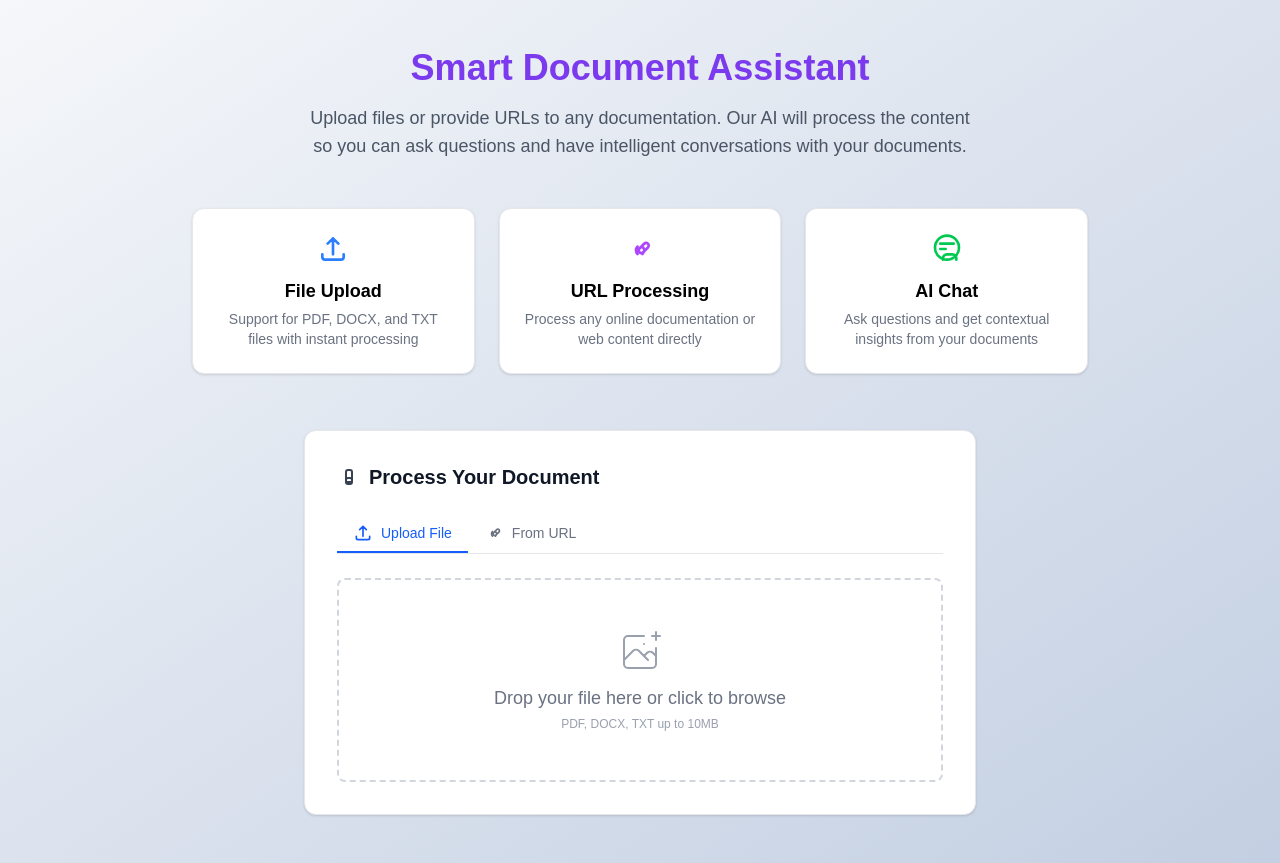
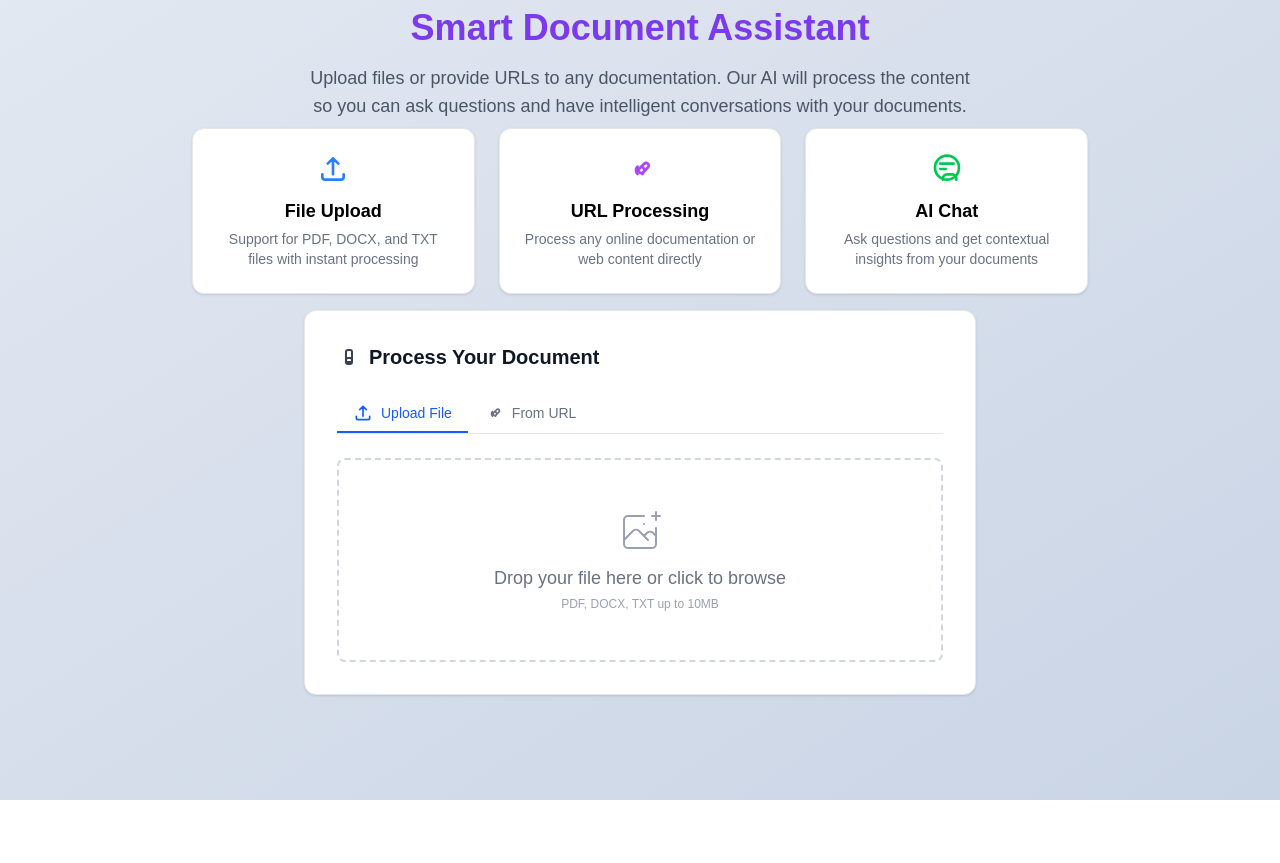
Before and after one commit to Akash3106/smart_doc, a Next.js app: page / in a window 1280 px wide. After the commit the page ends 800 px from the top, so only its background shows below. Built offline with nearby package versions, Linux system fonts and the light colour scheme.

Commit message:
enhancing the UI

```diff
--- a/src/app/document/page.tsx
+++ b/src/app/document/page.tsx
@@ -278,7 +278,9 @@ export default function DocumentPage() {
 
         {/* Sidebar */}
         <aside className="w-full max-w-xs flex flex-col gap-6">
-          <button className="w-full bg-white border-2 border-gray-300 rounded-lg py-3 font-semibold text-gray-700 hover:bg-gray-50 hover:border-gray-400 transition shadow-sm">
+          <button className="w-full bg-white border-2 border-gray-300 rounded-lg py-3 font-semibold text-gray-700 hover:bg-gray-50 hover:border-gray-400 transition shadow-sm"
+          onClick={() => router.push("/")}
+          >
             Process New Document
           </button>
 
--- a/src/app/globals.css
+++ b/src/app/globals.css
@@ -43,3 +43,53 @@ body {
 .custom-scrollbar::-webkit-scrollbar-thumb:hover {
   background: #94a3b8;
 }
+
+/* Animations */
+@keyframes fadeInUp {
+  0% { opacity: 0; transform: translateY(40px); }
+  100% { opacity: 1; transform: translateY(0); }
+}
+.animate-fadeInUp {
+  animation: fadeInUp 0.8s cubic-bezier(0.23, 1, 0.32, 1) both;
+}
+.animate-fadeInUp.delay-100 { animation-delay: 0.1s; }
+.animate-fadeInUp.delay-200 { animation-delay: 0.2s; }
+.animate-fadeInUp.delay-300 { animation-delay: 0.3s; }
+.animate-fadeInUp.delay-400 { animation-delay: 0.4s; }
+.animate-fadeInUp.delay-500 { animation-delay: 0.5s; }
+
+@keyframes bgFadeIn {
+  0% { background-position: 0% 50%; }
+  100% { background-position: 100% 50%; }
+}
+.animate-bgFadeIn {
+  animation: bgFadeIn 6s ease-in-out infinite alternate;
+  background-size: 200% 200%;
+}
+
+/* Border pulse for file upload */
+@keyframes pulseBorder {
+  0%, 100% { border-color: #3b82f6; }
+  50% { border-color: #7b3aed; }
+}
+.animate-pulseBorder:hover {
+  animation: pulseBorder 1.2s infinite;
+}
+
+/* Hide scrollbar */
+body, html, .min-h-screen {
+  scrollbar-width: none; /* Firefox */
+  -ms-overflow-style: none; /* IE 10+ */
+}
+body::-webkit-scrollbar, html::-webkit-scrollbar, .min-h-screen::-webkit-scrollbar {
+  display: none;
+}
+
+/* Card hover effect (already in Tailwind, but extra polish) */
+.card-hover {
+  transition: transform 0.3s cubic-bezier(0.23, 1, 0.32, 1), box-shadow 0.3s;
+}
+.card-hover:hover {
+  transform: scale(1.05) translateY(-4px);
+  box-shadow: 0 8px 32px rgba(123, 58, 237, 0.12);
+}
--- a/src/app/page.tsx
+++ b/src/app/page.tsx
@@ -63,10 +63,10 @@ export default function Home() {
   };
 
   return (
-    <div className="min-h-screen bg-gradient-to-br from-[#f5f7fa] to-[#c3cfe2] flex flex-col items-center py-12 px-2">
+    <div className="min-h-screen bg-gradient-to-br from-[#f5f7fa] to-[#c3cfe2] flex flex-col items-center py-2 px-2 overflow-hidden animate-bgFadeIn">
       <Notification />
       {/* Header */}
-      <div className="max-w-2xl w-full text-center mb-12">
+      <div className="max-w-2xl w-full text-center mb-2 animate-fadeInUp">
         <h1 className="text-4xl font-extrabold text-[#7b3aed] mb-4">Smart Document Assistant</h1>
         <p className="text-gray-600 text-lg font-medium">
           Upload files or provide URLs to any documentation. Our AI will process the content so you can ask questions and have intelligent conversations with your documents.
@@ -74,9 +74,9 @@ export default function Home() {
       </div>
 
       {/* Feature Cards */}
-      <div className="flex flex-col md:flex-row gap-6 mb-14 w-full max-w-4xl justify-center">
+      <div className="flex flex-col md:flex-row gap-6 mb-4 w-full max-w-4xl justify-center">
         {/* File Upload Card */}
-        <div className="flex-1 bg-white rounded-xl shadow border border-gray-200 p-6 flex flex-col items-center">
+        <div className="flex-1 bg-white rounded-xl shadow border border-gray-200 p-6 flex flex-col items-center transform transition duration-500 hover:scale-105 hover:shadow-xl animate-fadeInUp delay-100">
           <div className="mb-3">
             <svg className="h-8 w-8 text-blue-500" fill="none" stroke="currentColor" strokeWidth="2" viewBox="0 0 24 24"><path strokeLinecap="round" strokeLinejoin="round" d="M12 16V4m0 0l-4 4m4-4l4 4M20 16v2a2 2 0 01-2 2H6a2 2 0 01-2-2v-2" /></svg>
           </div>
@@ -84,7 +84,7 @@ export default function Home() {
           <div className="text-gray-500 text-center text-sm">Support for PDF, DOCX, and TXT files with instant processing</div>
         </div>
         {/* URL Processing Card */}
-        <div className="flex-1 bg-white rounded-xl shadow border border-gray-200 p-6 flex flex-col items-center">
+        <div className="flex-1 bg-white rounded-xl shadow border border-gray-200 p-6 flex flex-col items-center transform transition duration-500 hover:scale-105 hover:shadow-xl animate-fadeInUp delay-200">
           <div className="mb-3">
             <svg className="h-8 w-8 text-purple-500" fill="none" stroke="currentColor" strokeWidth="2" viewBox="0 0 24 24"><path strokeLinecap="round" strokeLinejoin="round" d="M13.828 10.172a4 4 0 010 5.656m-3.656-5.656a4 4 0 000 5.656m1.414-1.414a2 2 0 002.828 0l3.536-3.536a2 2 0 10-2.828-2.828l-3.536 3.536a2 2 0 000 2.828z" /></svg>
           </div>
@@ -92,7 +92,7 @@ export default function Home() {
           <div className="text-gray-500 text-center text-sm">Process any online documentation or web content directly</div>
         </div>
         {/* AI Chat Card */}
-        <div className="flex-1 bg-white rounded-xl shadow border border-gray-200 p-6 flex flex-col items-center">
+        <div className="flex-1 bg-white rounded-xl shadow border border-gray-200 p-6 flex flex-col items-center transform transition duration-500 hover:scale-105 hover:shadow-xl animate-fadeInUp delay-300">
           <div className="mb-3">
             <svg className="h-8 w-8 text-green-500" fill="none" stroke="currentColor" strokeWidth="2" viewBox="0 0 24 24"><path strokeLinecap="round" strokeLinejoin="round" d="M7 8h10M7 12h4m1 8a9 9 0 100-18 9 9 0 000 18zm-3 0v-1a3 3 0 013-3h4a3 3 0 013 3v1" /></svg>
           </div>
@@ -102,7 +102,7 @@ export default function Home() {
       </div>
 
       {/* Process Your Document Section */}
-      <div className="w-full max-w-2xl bg-white rounded-xl shadow border border-gray-200 p-8">
+      <div className="w-full max-w-2xl bg-white rounded-xl shadow border border-gray-200 p-8 animate-fadeInUp delay-400">
         <div className="flex items-center mb-6">
           <svg className="h-6 w-6 text-gray-700 mr-2" fill="none" stroke="currentColor" strokeWidth="2" viewBox="0 0 24 24"><path strokeLinecap="round" strokeLinejoin="round" d="M9 17v-2a2 2 0 012-2h2a2 2 0 012 2v2m-6 0a2 2 0 002 2h2a2 2 0 002-2m-6 0V7a2 2 0 012-2h2a2 2 0 012 2v10m-6 0h6" /></svg>
           <h2 className="text-xl font-bold text-gray-900">Process Your Document</h2>
@@ -128,8 +128,8 @@ export default function Home() {
         {activeTab === 'file' ? (
           <div
             className={`w-full border-2 border-dashed border-gray-300 rounded-lg flex flex-col items-center justify-center py-12 cursor-pointer transition-colors ${
-              isProcessingFile ? 'border-gray-400 cursor-not-allowed' : 'hover:border-blue-400'
-            }`}
+              isProcessingFile ? 'border-gray-400 cursor-not-allowed' : 'hover:border-blue-400 animate-pulseBorder'
+            } animate-fadeInUp delay-500`}
             onClick={() => !isProcessingFile && fileInputRef.current?.click()}
           >
             <input
@@ -161,7 +161,7 @@ export default function Home() {
             )}
           </div>
         ) : (
-          <div className="flex flex-col gap-3">
+          <div className="flex flex-col gap-3 animate-fadeInUp delay-500">
             <label htmlFor="url-input" className="text-sm font-medium text-gray-700 mb-1">Paste your document URL</label>
             <input
               id="url-input"
```
